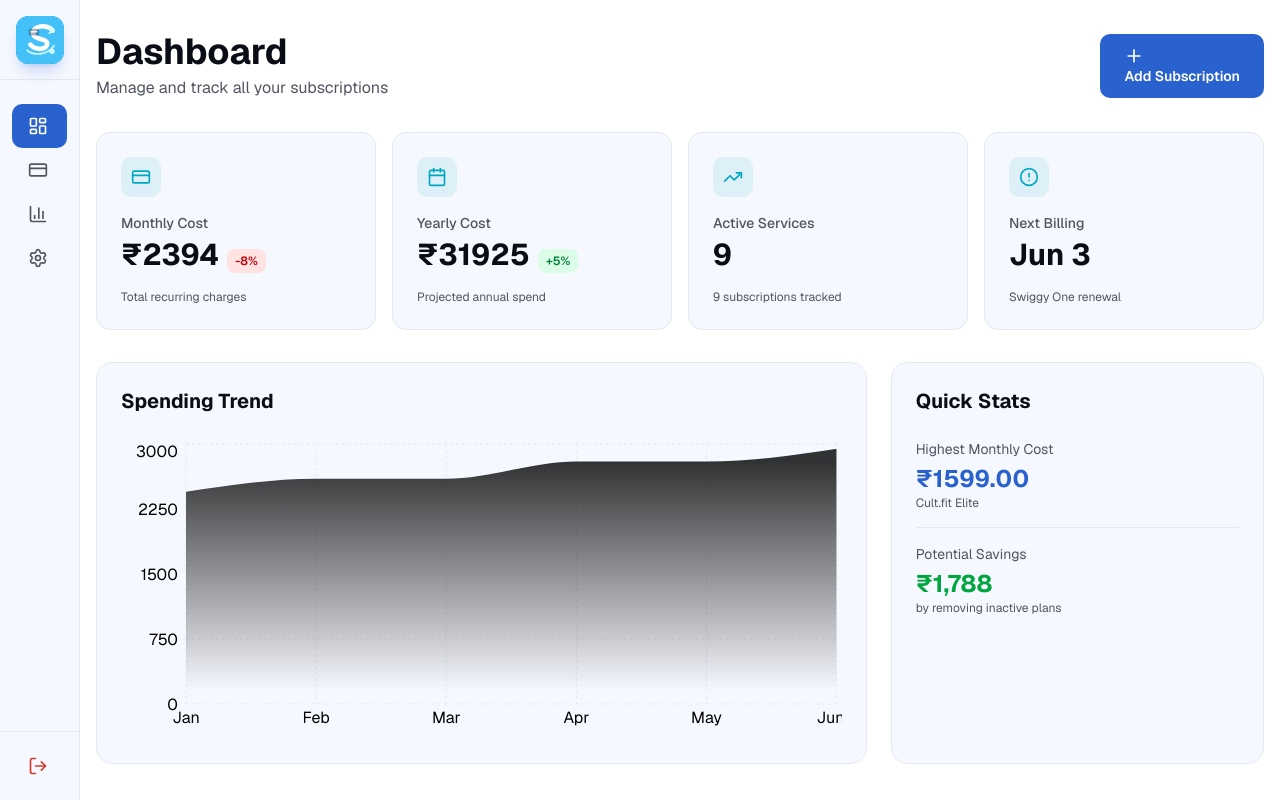
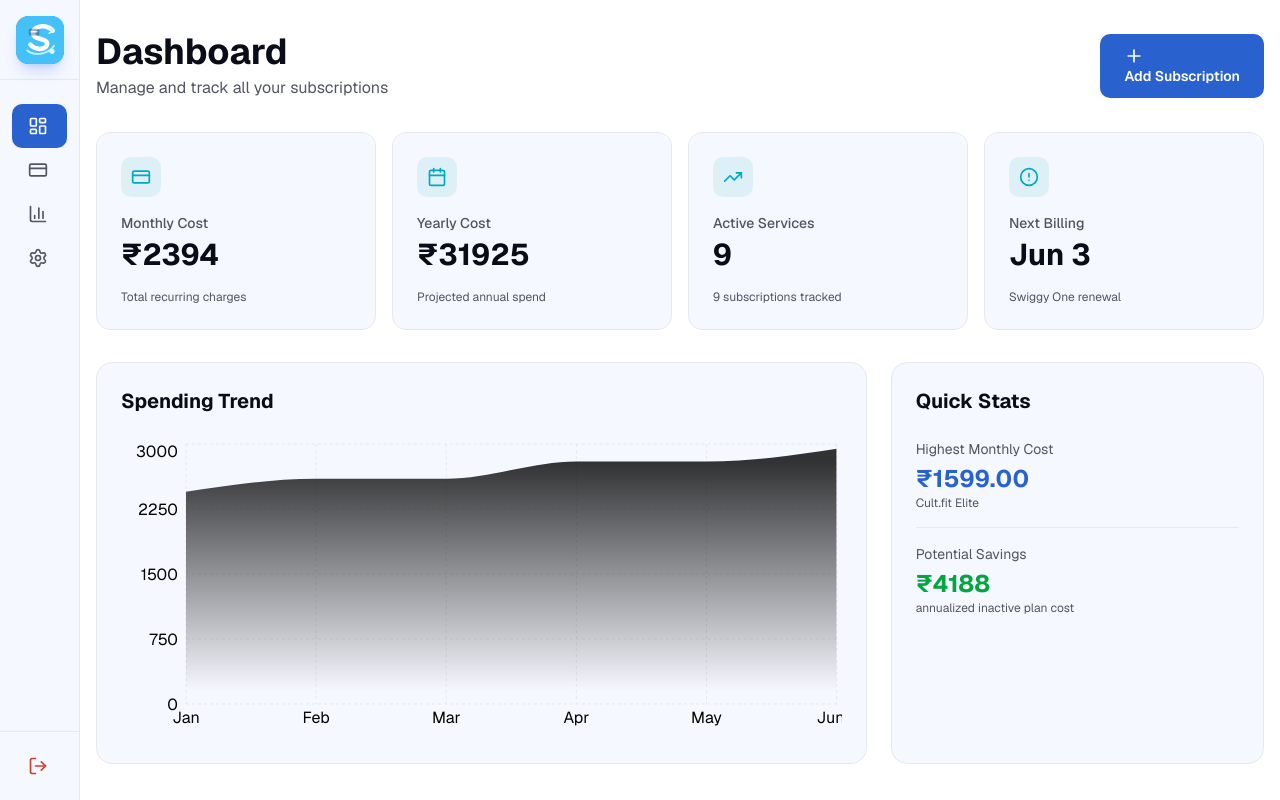
Before and after one commit to Ankit-ak-sk/sync-board, a Next.js app: page /dashboard in a window 1280 px wide. Built offline with nearby package versions, Linux system fonts and the light colour scheme.

Commit message:
Make dashboard subscription stats data-driven

```diff
--- a/app/dashboard/page.tsx
+++ b/app/dashboard/page.tsx
@@ -95,6 +95,13 @@ export default function DashboardPage() {
     .reduce((acc, s) => acc + s.cost, 0);
 
   const activeCount = subscriptions.filter((s) => s.isActive).length;
+  const annualSpend = totalMonthly * 12 + totalYearly;
+  const inactiveMonthlyEquivalent = subscriptions
+    .filter((s) => !s.isActive)
+    .reduce(
+      (acc, s) => acc + (s.billingCycle === 'yearly' ? s.cost / 12 : s.cost),
+      0,
+    );
   const activeSubscriptions = subscriptions.filter((subscription) => subscription.isActive);
   const selectedSubscription = subscriptions.find(
     (subscription) => subscription.id === selectedId,
@@ -173,15 +180,13 @@ export default function DashboardPage() {
             icon={<CreditCard className="w-5 h-5" />}
             label="Monthly Cost"
             value={`₹${totalMonthly.toFixed(0)}`}
-            change={{ value: 8, isPositive: false }}
             description="Total recurring charges"
           />
 
           <StatsCard
             icon={<Calendar className="w-5 h-5" />}
             label="Yearly Cost"
-            value={`₹${(totalMonthly * 12 + totalYearly).toFixed(0)}`}
-            change={{ value: 5, isPositive: true }}
+            value={`₹${annualSpend.toFixed(0)}`}
             description="Projected annual spend"
           />
 
@@ -280,10 +285,10 @@ export default function DashboardPage() {
                     Potential Savings
                   </p>
                   <p className="text-2xl font-bold text-green-600">
-                    ₹1,788
+                    ₹{(inactiveMonthlyEquivalent * 12).toFixed(0)}
                   </p>
                   <p className="text-xs text-muted-foreground">
-                    by removing inactive plans
+                    annualized inactive plan cost
                   </p>
                 </div>
               </div>
```
